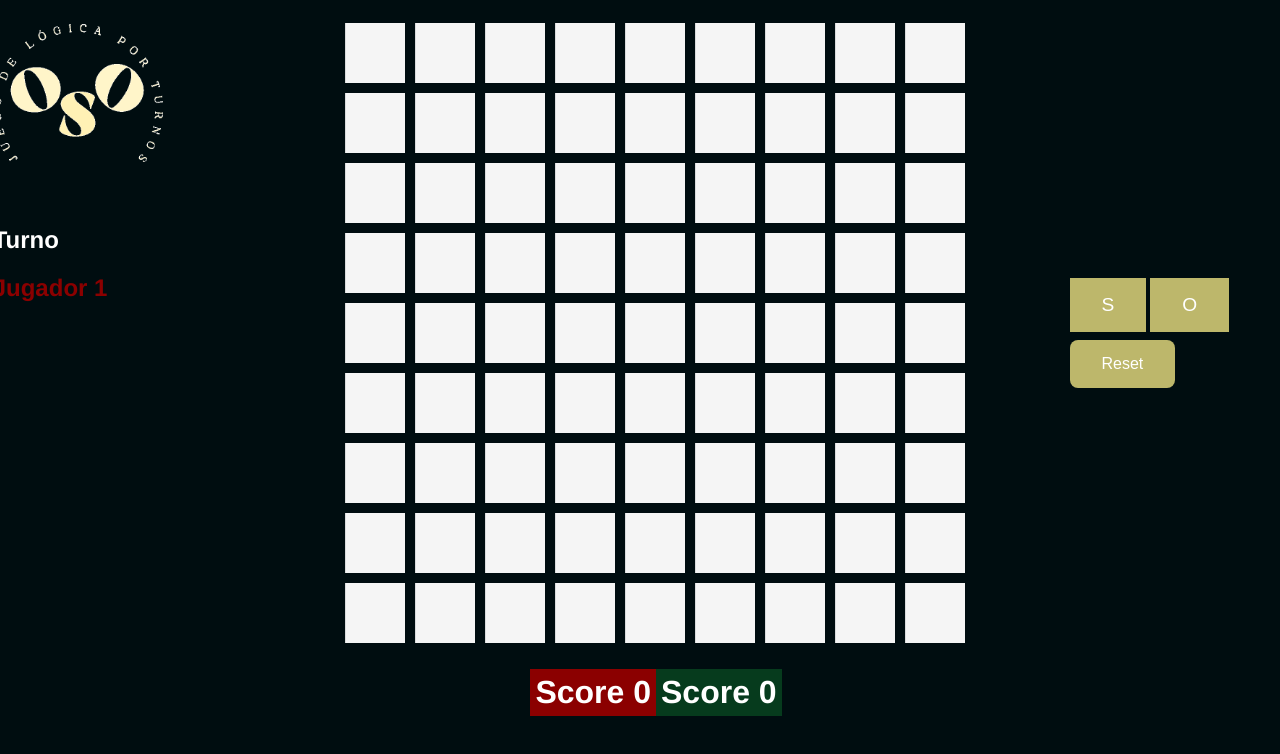
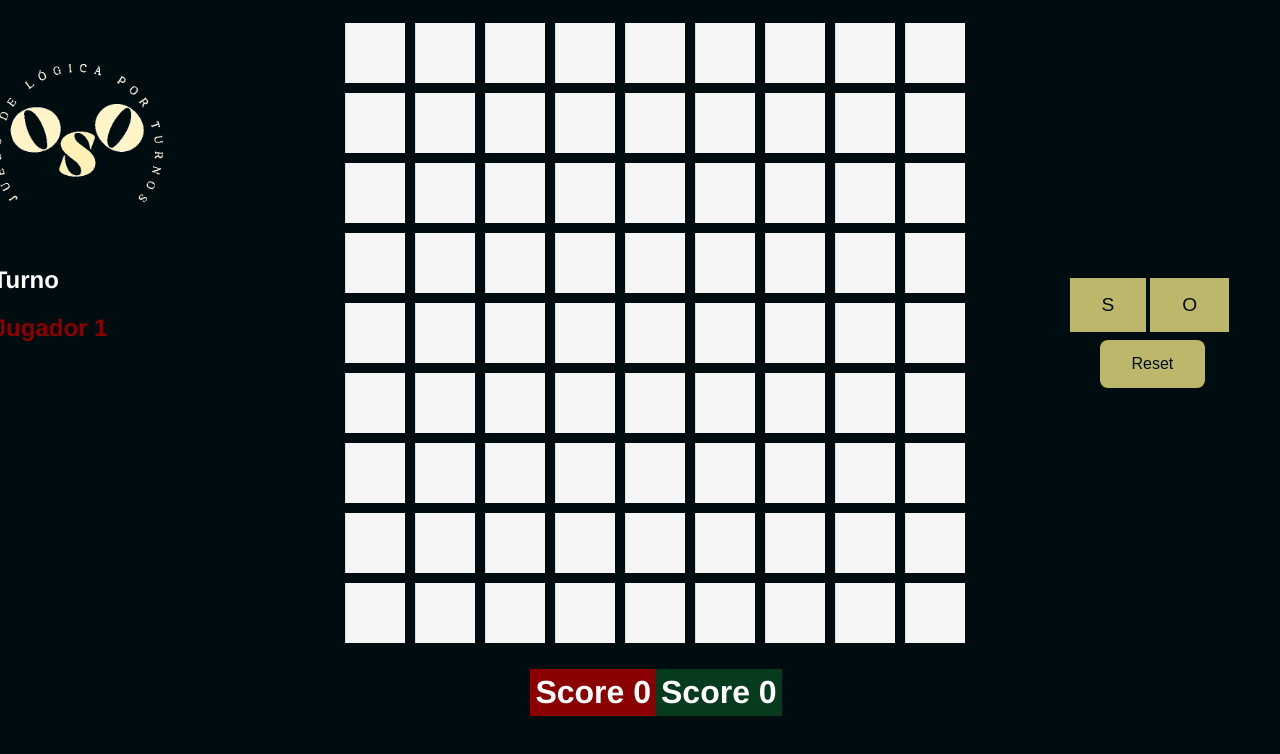
Before and after one commit to raniermujica/oso-juego-online, a React (Create React App) app: page / in a window 1280 px wide. Shown: the top 754 px of the page. Built offline with nearby package versions, Linux system fonts and the light colour scheme.

Commit message:
logic completed

```diff
--- a/src/App.css
+++ b/src/App.css
@@ -129,7 +129,7 @@
 .turnBtn {
   background-color: darkkhaki;
   border: none;
-  color: white;
+  color:  #000D10;
   padding: 16px 32px;
   text-align: center;
   text-decoration: none;
@@ -144,19 +144,20 @@
 
 .turnBtn:hover {
   background-color: #C48F40;
-  color: white;
+  color:  #000D10;
 }
 
 #reset-btn {
     background-color: darkkhaki;
     border: none;
-    color: white;
+    color:  #000D10;
     padding: 15px 32px;
     text-align: center;
     text-decoration: none;
     display: inline-block;
     font-size: 16px;
     margin: 4px 2px;
+    margin-left: 4vh;
     cursor: pointer;
     border-radius: 8px;
 }
@@ -178,7 +179,7 @@
 }
 
 #left-screen {
- margin-top: -40vh;
+ margin-top: -30vh;
  margin-left: -7vh;
 }
 
--- a/src/App.js
+++ b/src/App.js
@@ -13,26 +13,18 @@ function App() {
   const [turn, setTurn] = useState("");
   const [playerTurn, setPlayerTurn] = useState("1");
   const [squares, setSquares] = useState(Array(81).fill(null));
-  const [pointPositions, setPointPositions] = useState([]);
+  const [pointPositions, setPointPositions] = useState(winningPositions);
   const [score, setScore] = useState({
     1: 0,
     2: 0,
   });
 
-  const checkWinner = (newSquares) => {
-    for (let i = 0; i < winningPositions.length; i++) {
-      const [a, b, c] = winningPositions[i];
-      if (
-        newSquares[a] &&
-        newSquares[a] !== newSquares[b] &&
-        newSquares[b] !== null &&
-        newSquares[b] === "S" &&
-        newSquares[a] === newSquares[c]
-      ) {
-        addPoint(playerTurn, winningPositions[i]);
-      }
-    }
-    setPlayerTurn(playerTurn === "1" ? "1" : "2");
+  const handleBtnS = () => {
+    setTurn("S");
+  };
+
+  const handleBtnO = () => {
+    setTurn("O");
   };
 
   const handleClick = (square) => {
@@ -40,20 +32,40 @@ function App() {
     if (turn === "S" || turn === "O") {
       newSquares.splice(square, 1, turn);
     }
+    checkWinner(newSquares);
     setSquares(newSquares);
-    checkWinner(newSquares);
     setTurn("");
+
     if (turn === "S" || turn === "O") {
       setPlayerTurn(playerTurn === "1" ? "2" : "1");
     }
   };
 
-  const handleBtnS = () => {
-    setTurn("S");
+
+  const checkWinner = (newSquares) => {
+    let winningPoints = [...pointPositions]
+    for (let i = 0; i < winningPoints.length; i++) {
+      const [a, b, c] = winningPoints[i];
+      if (
+        (newSquares[a] &&
+        newSquares[a] !== newSquares[b] &&
+        newSquares[b] !== null &&
+        newSquares[b] === "S" &&
+        newSquares[a] === newSquares[c])
+      ) {
+        addPoint(playerTurn);
+        setPointPositions(winningPoints.filter(winningCombination => winningCombination !== winningPoints[i]))
+     }
+    }
   };
 
-  const handleBtnO = () => {
-    setTurn("O");
+  const addPoint = (playerTurn) => {
+    if (turn === "S" || turn === "O") {
+      setScore({
+        ...score,
+        [playerTurn]: score[playerTurn] + 1,
+      });
+    }
   };
 
   const resetGame = () => {
@@ -67,24 +79,15 @@ function App() {
     });
   };
 
-  const addPoint = (playerTurn, winningPositions) => {
-    setScore({
-      ...score,
-      [playerTurn]: score[playerTurn] + 1,
-    });
-
-    setPointPositions(winningPositions);
-  };
-
   return (
     <div className="screen">
       <br />
       <div className="container">
-      <div id="left-screen">
-        {<img src={osoLogo} alt="logo" width={170} />}
-        <header>
-          <PlayerTurn playerTurn={playerTurn} />
-        </header>
+        <div id="left-screen">
+          {<img src={osoLogo} alt="logo" width={170} />}
+          <header>
+            <PlayerTurn playerTurn={playerTurn} />
+          </header>
         </div>
         <div id="game-board">
           <Board
--- a/src/components/Square.jsx
+++ b/src/components/Square.jsx
@@ -1,9 +1,9 @@
 import "../App.css"
 import React from 'react';
 import classNames from "classnames";
-import Letter from "./Letter";
 
-function Square({value, onClick, turn, winner, playerPoint}) {
+
+function Square({value, onClick, turn}) {
 
 const handleClick = () => {
    (turn !== null && value === null) && onClick();
```
